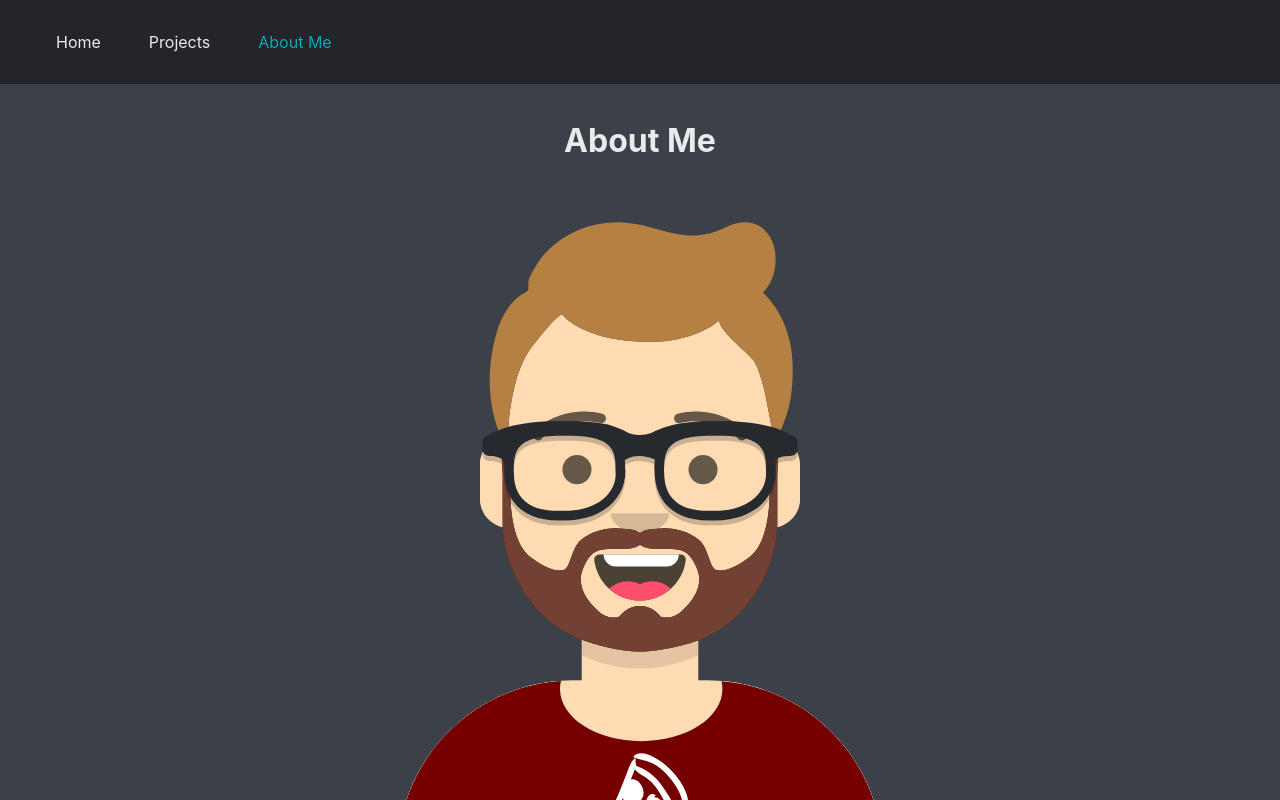
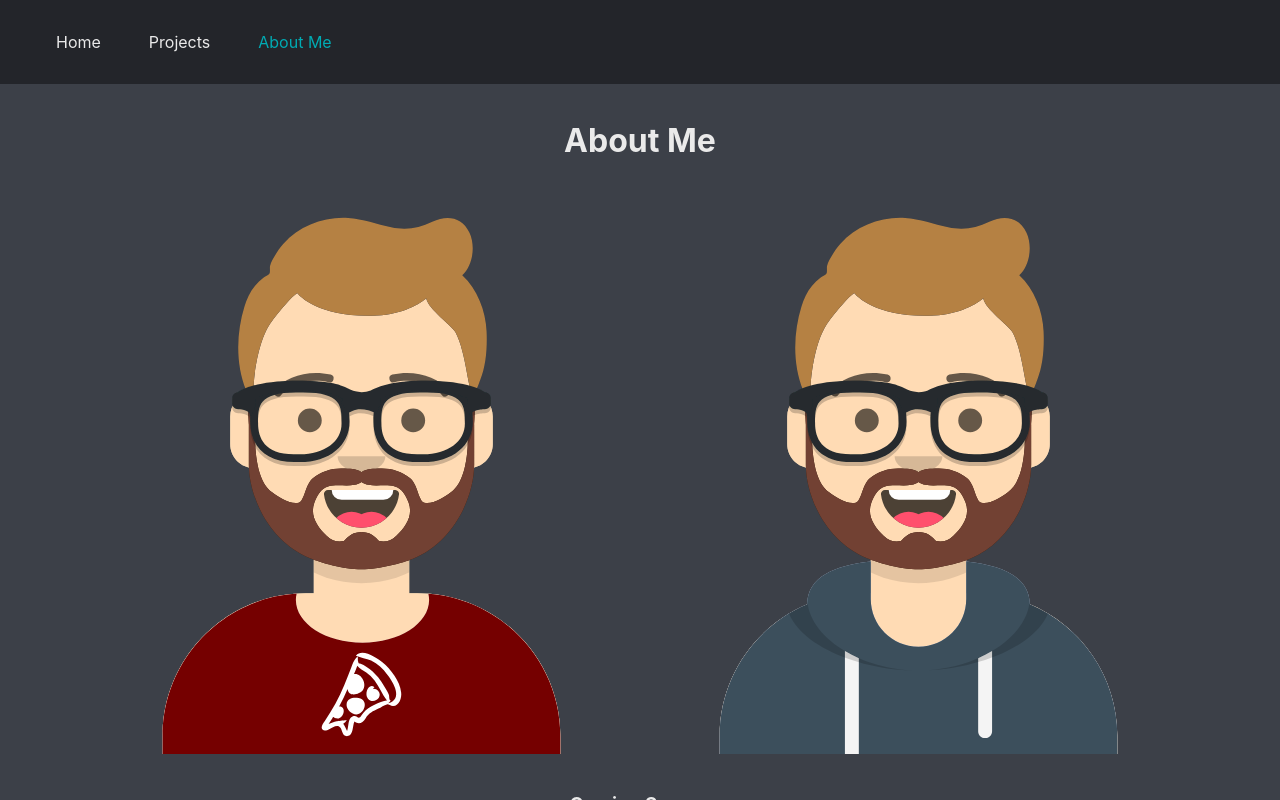
Before and after one commit to cgrundman/christian-grundman-website, a React (Create React App) app: page /aboutme in a window 1280 px wide. Shown: the top 800 px of the page. Built offline with nearby package versions, Linux system fonts and the light colour scheme.

Commit message:
create dynamic routing

```diff
--- a/src/App.js
+++ b/src/App.js
@@ -15,7 +15,7 @@ const router = createBrowserRouter([
     children: [
       { index: true, element: <HomePage /> },
       { path: 'projects', element: <ProjectsPage /> },
-      { path: 'projects/project', element: <ProjectPage /> },
+      { path: 'projects/:projectid', element: <ProjectPage /> },
       { path: 'aboutme', element: <AboutMePage /> },
     ],
   }
--- a/src/components/PageContent.module.css
+++ b/src/components/PageContent.module.css
@@ -33,6 +33,6 @@ button {
 }
 
 .avatar {
-  width: 50%;
+  width: 41%;
   padding: 1rem;
 }
--- a/src/pages/ProjectPage.js
+++ b/src/pages/ProjectPage.js
@@ -1,8 +1,16 @@
-import { Link } from "react-router-dom";
+import { Link, useParams } from "react-router-dom";
 
+import content from '../content.json';
 import PageContent from "../components/PageContent";
+import classes from "../components/PageContent.module.css";
 
 function ProjectPage() {
+
+    const { projectid } = useParams();
+
+    // Find the user based on the id from the URL
+    const project = content.projects.find(project => project.id === projectid)
+
     return (
         <PageContent title="Project" >
             <Link to={`/projects`}>
--- a/src/pages/ProjectsPage.js
+++ b/src/pages/ProjectsPage.js
@@ -1,5 +1,5 @@
 import { useState } from "react";
-// import { Link } from "react-router-dom";
+import { Link } from "react-router-dom";
 
 import content from '../content.json';
 import cvz from '../logos/computer_vision.svg';
@@ -50,9 +50,11 @@ function ProjectsPage() {
                 <div className={classes.content}>
                     <h2>{projects[visibleInfo-1].title}</h2>
                     <p>{projects[visibleInfo-1].description}</p>
-                    <button>
-                        <p>Project Page</p>
-                    </button>
+                    <Link to={`/projects/${projects[visibleInfo-1].id}`}>
+                        <button>
+                            <p>Project Page</p>
+                        </button>
+                    </Link>
                 </div>
             )}
         </PageContent>
```
